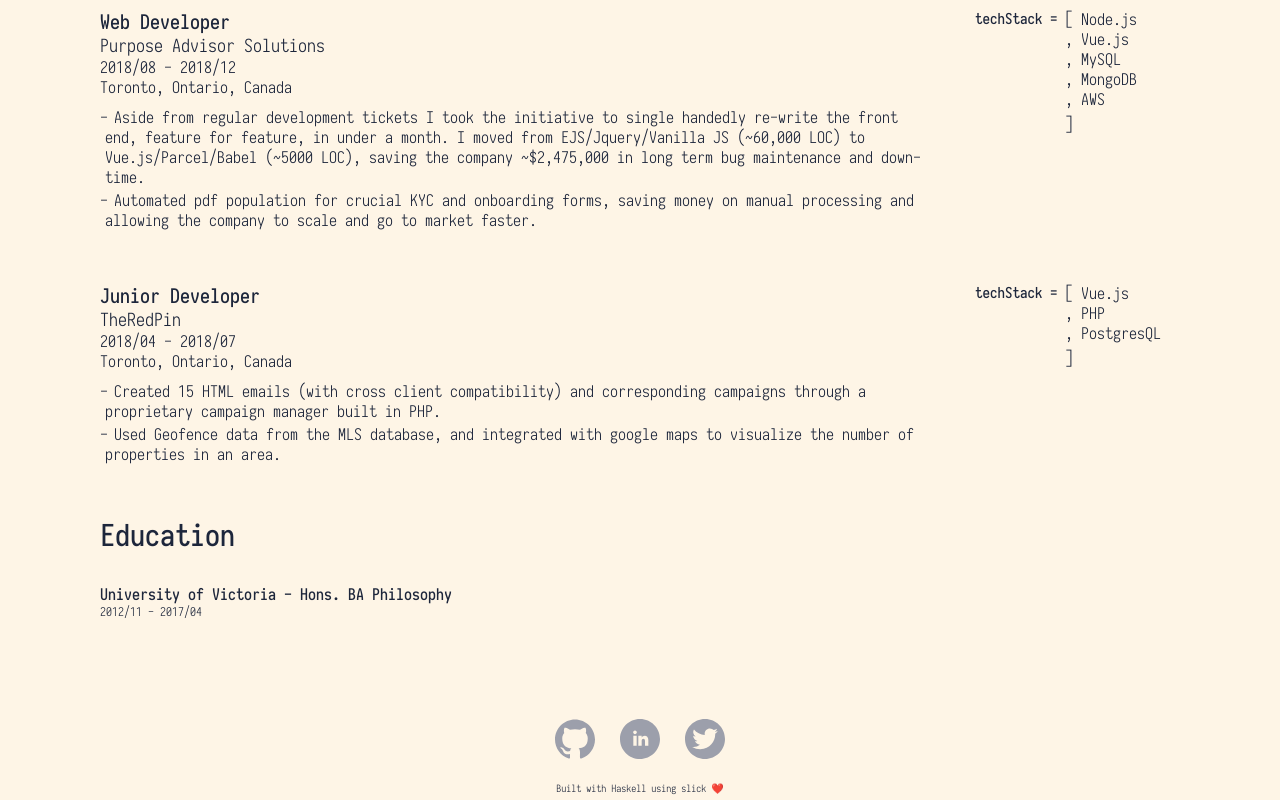
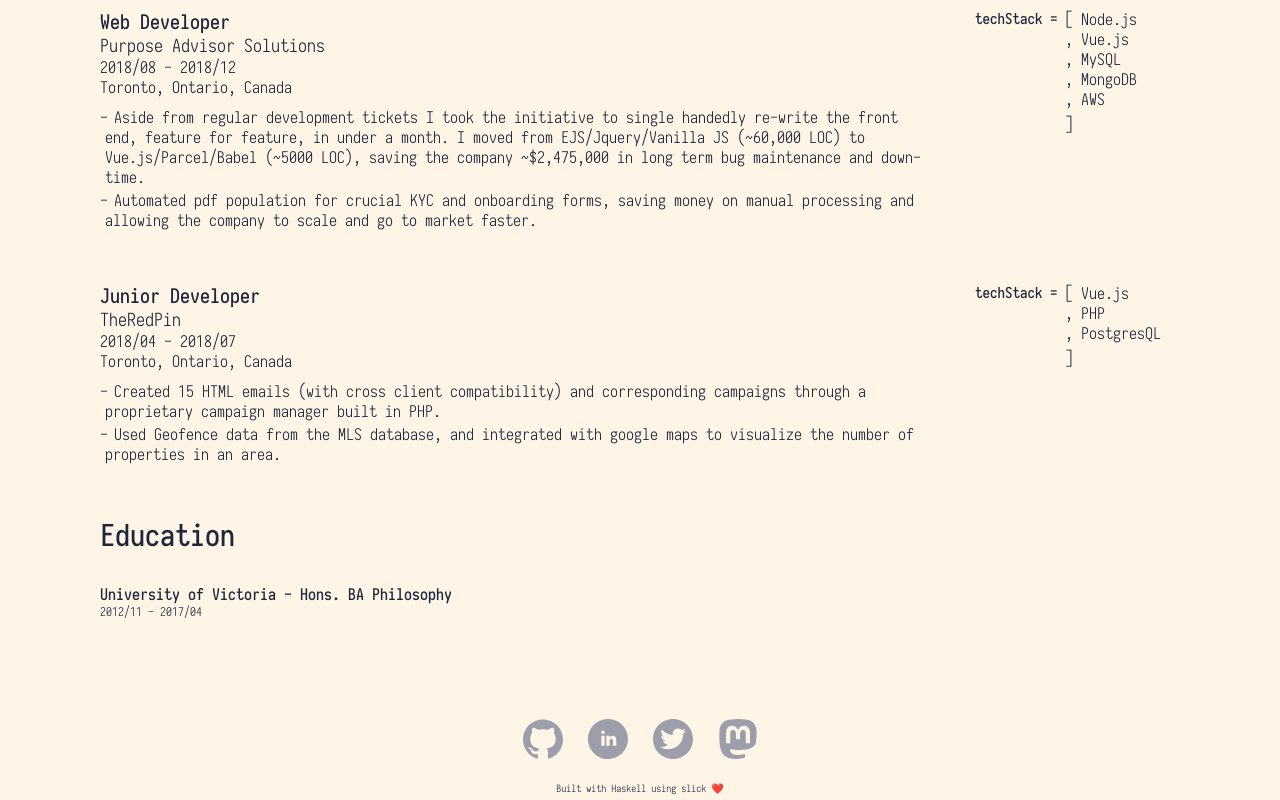
Before and after one commit to JonathanLorimer/jonathanlorimer.github.io, a plain HTML site: page aboutme.html in a window 1280 px wide. Shown: the part 1076-1876 px from the top of the page. Drawn offline with Linux system fonts and the light colour scheme.

Commit message:
Deploying to gh-pages from @ JonathanLorimer/jonathanlorimer.github.io@e93d30c4afb1fb2576265254d4c44f7665669426 🚀

```diff
--- a/aboutme.html
+++ b/aboutme.html
@@ -219,17 +219,21 @@
       </section>
     </div>
 
-<div class="left-sidebar">
+<div class="social-links">
   <a class="ext-link no-link" href="https://github.com/jonathanlorimer">
-        <img class="ext-link-img" src="/images/github-icon.svg" alt="Github Profile"/>
+    <img class="ext-link-img" src="/images/github-icon.svg" alt="Github Profile" />
   </a>
 
   <a class="ext-link no-link" href="https://linkedin.com/in/jonathan-lorimer-dev">
-        <img class="ext-link-img" src="/images/linkedin-icon.svg" alt="LinkedIn Profile"/>
+    <img class="ext-link-img" src="/images/linkedin-icon.svg" alt="LinkedIn Profile" />
   </a>
 
   <a class="ext-link no-link" href="https://twitter.com/jonathanlorime1">
-        <img class="ext-link-img" src="/images/twitter-icon.svg" alt="Twitter Profile"/>
+    <img class="ext-link-img" src="/images/twitter-icon.svg" alt="Twitter Profile" />
+  </a>
+
+  <a rel="me" class="ext-link no-link" href="https://fosstodon.org/@jonathanlorimer">
+    <img class="ext-link-img" src="/images/mastodon-icon.svg" alt="Mastodon Profile" />
   </a>
 </div>
 <footer>
@@ -237,4 +241,5 @@
 </footer>
 
 </body>
+
 </html>
--- a/atom.xml
+++ b/atom.xml
@@ -2,7 +2,7 @@
 <feed xmlns="http://www.w3.org/2005/Atom">
     <title>Jonathan Lorimer</title>
     <link href="https://jonathanlorimer.dev/atom.xml" rel="self" type="application/rss+xml" />
-  <updated>2022-01-06T17:46:27Z</updated>
+  <updated>2022-12-26T22:13:19Z</updated>
   <author>
       <name>Jonathan Lorimer</name>
   </author>
--- a/css/footer.css
+++ b/css/footer.css
@@ -3,7 +3,7 @@ footer {
   padding-bottom: .5rem;
 }
 
-.left-sidebar {
+.social-links {
   padding-left: 1rem;
 }
 .ext-link-img {
@@ -19,7 +19,7 @@ footer {
 }
 
 @media screen and (min-width: 1280px) {
-  .left-sidebar {
+  .social-links {
     padding-bottom: 2rem;
     padding-left: 0rem;
   }
```
Also changed, not shown: index.html (+9 -4 lines), posts.html (+9 -4 lines), posts/motivating-laziness.html (+9 -4 lines), posts/smart-notes-review.html (+9 -4 lines), images/mastodon-icon.png (added), images/mastodon-icon.svg (added). Lines whose indentation alone changed are shown as unchanged.
